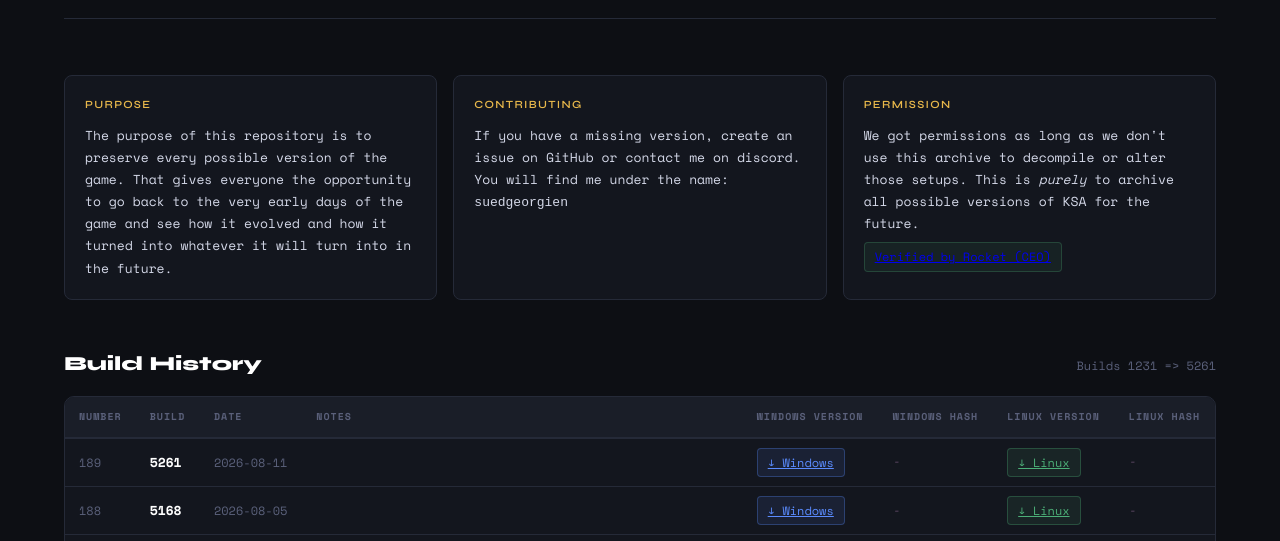
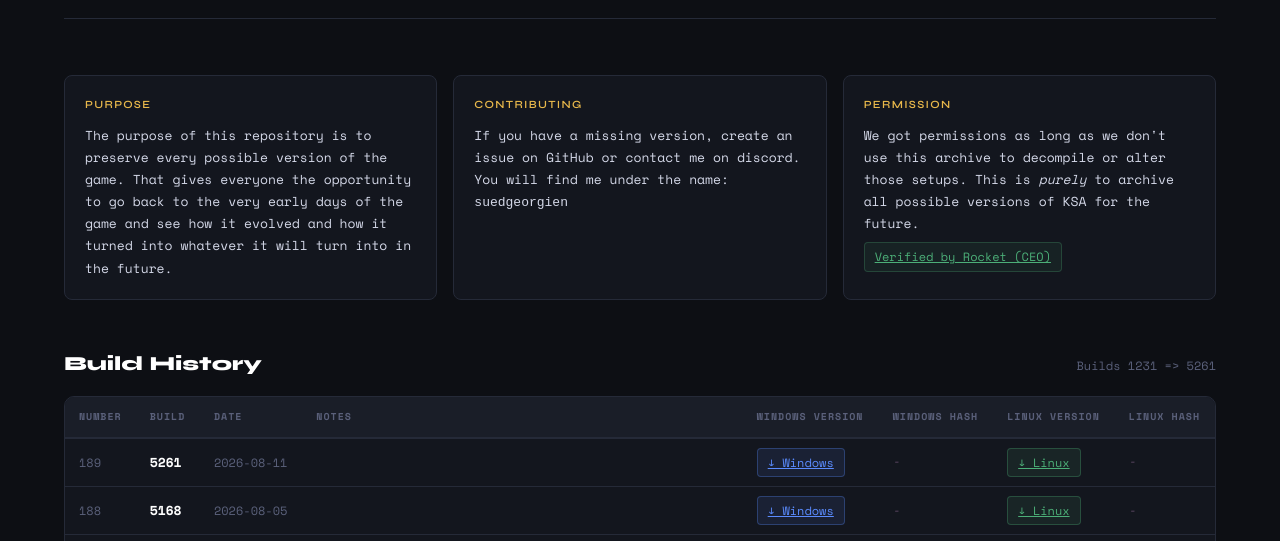
Before and after one commit to H4ckerxx44/ksa-archive-net, a website built with Vite: page index.html in a window 1280 px wide. Shown: the part 240-781 px from the top of the page. Built offline with nearby package versions, Linux system fonts and the light colour scheme.

Commit message:
fix: set permission note text to green

```diff
--- a/src/styles.css
+++ b/src/styles.css
@@ -227,6 +227,8 @@ h1 .agency { color: var(--accent); }
     margin-top: 8px;
 }
 
+.permission-note > a { color: var(--green); }
+
 /* Table */
 .table-header {
     display: flex;
```
